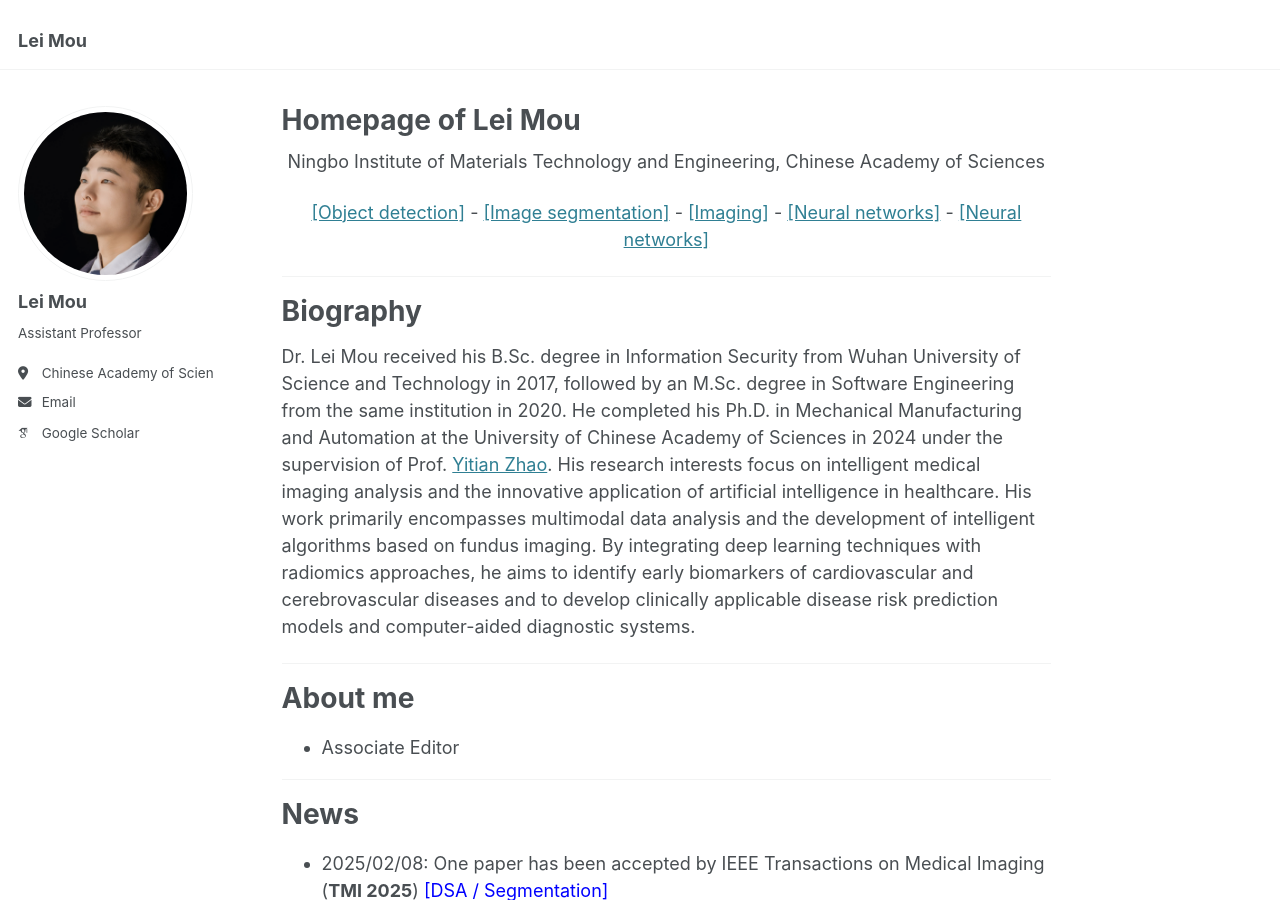
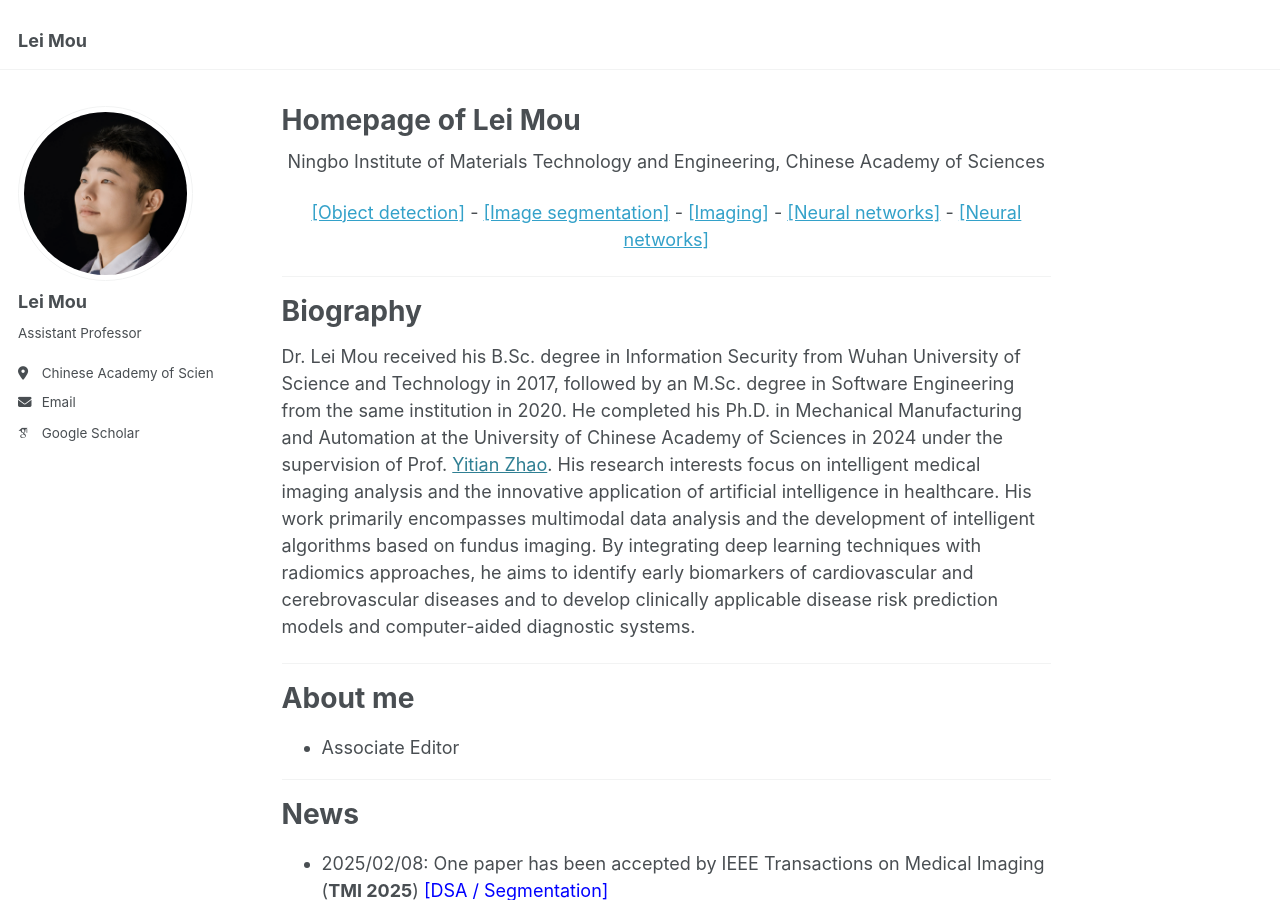
Before and after one commit to iBrain-007/iBrain-007.github.io, a Jekyll site: the page built from _pages/about.md, in a window 1280 px wide and 900 px high. Built offline with Jekyll 4.4.1, drawn with Linux system fonts in a browser that asks for light colours; some web fonts are replaced.

Commit message:
Update about.md

```diff
--- a/_pages/about.md
+++ b/_pages/about.md
@@ -10,15 +10,15 @@ redirect_from:
 <p align="center"> Ningbo Institute of Materials Technology and Engineering, Chinese Academy of Sciences
 </p>
 <p align="center">
-    <a>[Object detection]</a>
+    <a style="color:#33A1C9;">[Object detection]</a>
     -
-    <a>[Image segmentation]</a>
+    <a style="color:#33A1C9;">[Image segmentation]</a>
     -
-    <a>[Imaging]</a>
+    <a style="color:#33A1C9;">[Imaging]</a>
     -
-    <a>[Neural networks]</a>
+    <a style="color:#33A1C9;">[Neural networks]</a>
     -
-    <a>[Neural networks]</a>
+    <a style="color:#33A1C9;">[Neural networks]</a>
 </p>
 
 ---
```
